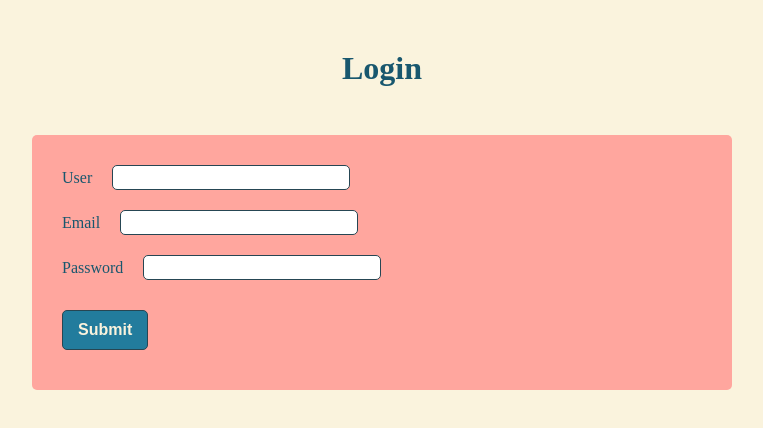
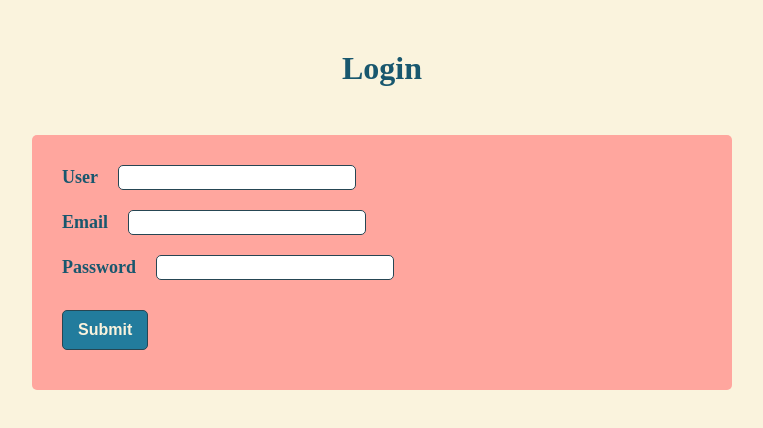
Before and after one commit to AndreiaCifoni/Soap-Project, a React (Create React App) app: page /login in a window 1280 px wide. Shown: the top 428 px of the page, without its empty margins (258-1021 px from the left). Built offline with nearby package versions, Linux system fonts and the light colour scheme.

Commit message:
style in SoapForm

```diff
--- a/src/components/layout/styles.css
+++ b/src/components/layout/styles.css
@@ -69,6 +69,9 @@ body {
 
 .user-form {
   width: 50%;
+  font-size: 18px;
+  font-weight: bold;
+  color: #18576e;
   margin: 48px auto;
   padding: 20px 30px;
   background-color: #ffa69e;
@@ -81,10 +84,6 @@ body {
   font-weight: bold;
   color: #18576e;
   margin-top: 50px;
-}
-
-.user-form label {
-  color: #18576e;
 }
 
 .user-input {
@@ -110,6 +109,8 @@ body {
   color: #18576e;
 }
 
+/* ****DA PRA MELHORAR ESSA LINHA DE BAIXO COM O BOTAO DE CIMA */
+
 .soap-list-btn {
   display: inline-block;
   text-decoration: none;
@@ -127,19 +128,33 @@ body {
   color: #18576e;
 }
 
+/* ******   DA PRA MELHORAR ESSE FORM COM O USER-FORM ... O INPUT TBM */
+
 .soap-form {
   width: 50%;
   margin: 30px auto;
   padding: 20px 30px;
-  background-color: rgb(255, 213, 136);
+  background-color: #ffcb77;
+  color: #18576e;
   border-radius: 5px;
   box-sizing: border-box;
 }
 
+/* .user-form {
+  width: 50%;
+  font-size: 18px;
+  font-weight: bold;
+  color: #18576e;
+  margin: 48px auto;
+  padding: 20px 30px;
+  background-color: #ffa69e;
+  border-radius: 5px;
+} */
+
 .soap-input {
+  font-size: 18px;
   width: 50%;
   padding: 10px 15px;
-  /* background-color: blue; */
 }
 
 .soap-input label {
```
